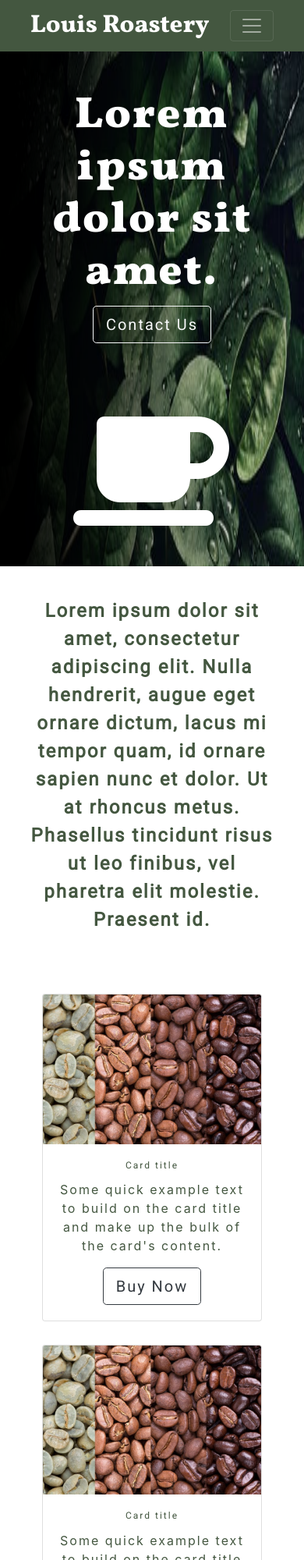
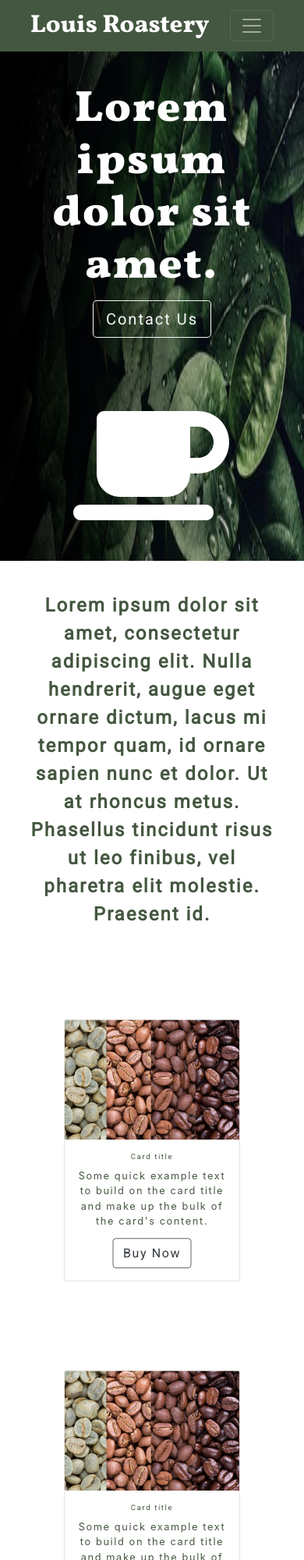
Before and after one commit to widss/Louis-s-Roastery, a plain HTML site: page index.html in a window 390 px wide. Shown: the top 2000 px of the page at 78% size. Drawn offline with nearby package versions, Linux system fonts and the light colour scheme.

Commit message:
Update style.css

```diff
--- a/css/style.css
+++ b/css/style.css
@@ -73,11 +73,14 @@ a{
  }
 /*Queries*/
 @media (max-width: 990px){
+	.cards{
+		transform: scale(0.8);
+	}
 	#header,.coffee,.button-contact{
 		text-align: center;
 	}
 	.header{
-		padding-top: 2%;
+		padding-top: 0;
 	}
 	#narasi{
 	line-height: 1.5;
```
